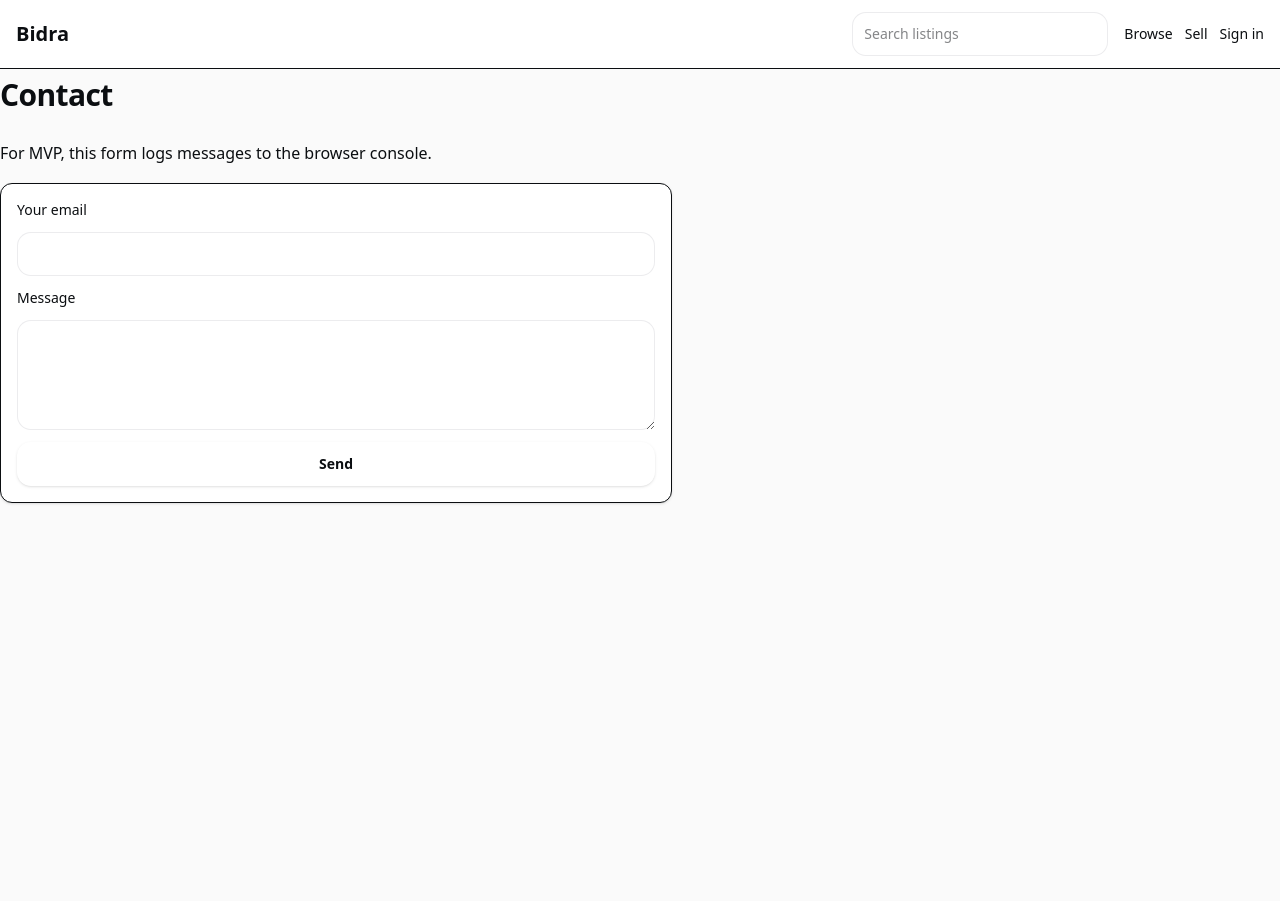
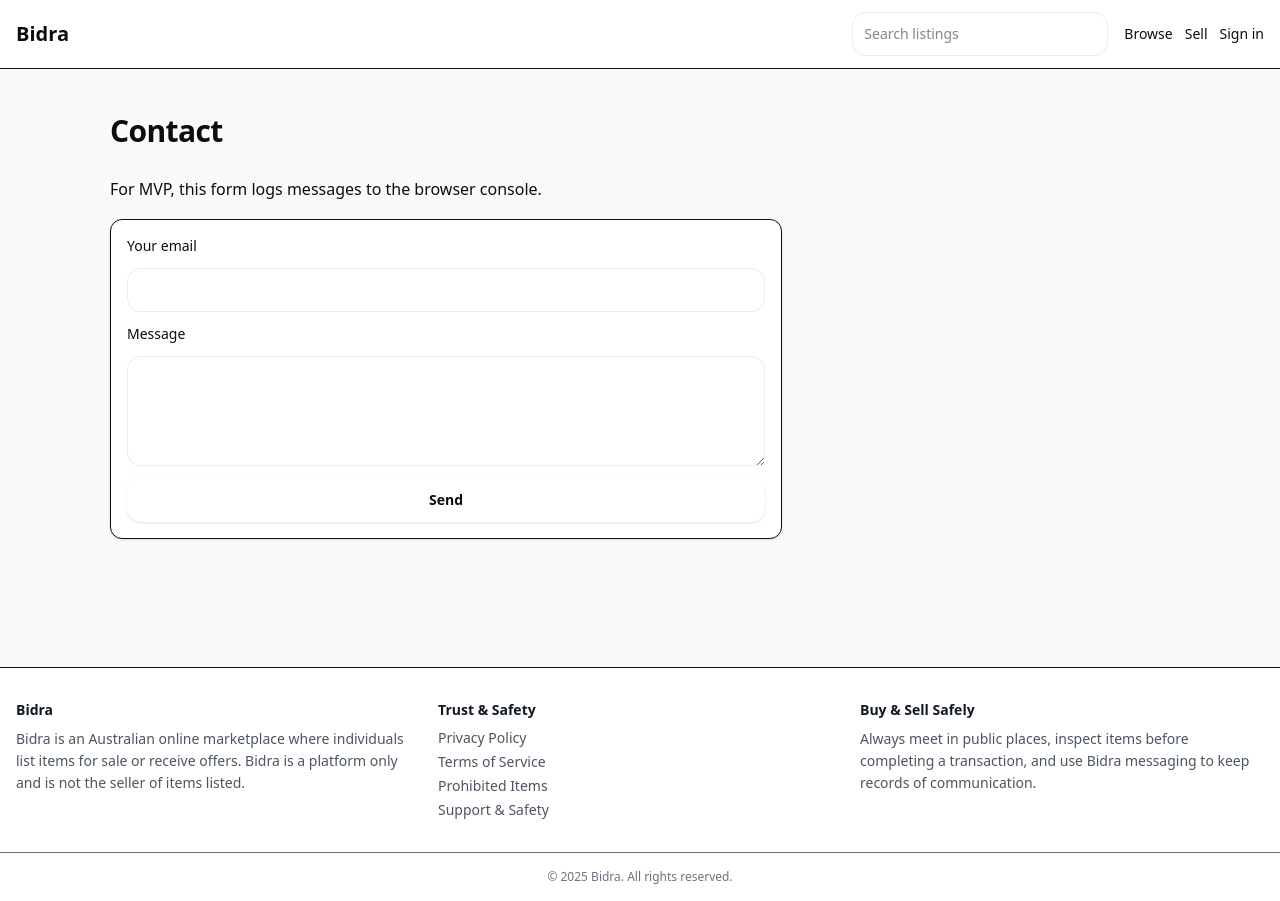
Before and after one commit to TradeFlow1/bidra, a Next.js app: page /contact in a window 1280 px wide. Before the commit the page ends 800 px from the top, so only its background shows below. Built offline with nearby package versions, Linux system fonts and the light colour scheme; no server answers.

Commit message:
Stabilise app layout with client providers, global footer, and safe auth rendering

```diff
--- a/app/layout.tsx
+++ b/app/layout.tsx
@@ -1,27 +1,25 @@
-import type { Metadata } from "next";
 import "./globals.css";
+import SiteHeader from "@/components/site-header";
+import SiteFooter from "@/components/site-footer";
+import Providers from "@/components/providers";
 
-import Providers from "@/components/providers";
-import SiteHeader from "@/components/site-header";
-import ActivityPinger from "@/components/activity-pinger";
-
-export const metadata: Metadata = {
+export const metadata = {
   title: "Bidra",
-  description: "Local buy/sell for South East Queensland.",
+  description: "An Australian marketplace to buy and sell items safely",
 };
 
 export default function RootLayout({
   children,
-}: Readonly<{
+}: {
   children: React.ReactNode;
-}>) {
+}) {
   return (
     <html lang="en">
       <body>
         <Providers>
-          <ActivityPinger />
           <SiteHeader />
-          {children}
+          <main>{children}</main>
+          <SiteFooter />
         </Providers>
       </body>
     </html>
--- a/components/providers.tsx
+++ b/components/providers.tsx
@@ -1,6 +1,5 @@
 "use client";
 
-import * as React from "react";
 import { SessionProvider } from "next-auth/react";
 
 export default function Providers({ children }: { children: React.ReactNode }) {
--- a/components/report-listing.tsx
+++ b/components/report-listing.tsx
@@ -1,3 +1,5 @@
+"use client";
+
 "use client";
 
 import Link from "next/link";
--- /dev/null
+++ b/components/site-footer.tsx
@@ -0,0 +1,49 @@
+import Link from "next/link";
+
+export default function SiteFooter() {
+  return (
+    <footer className="border-t bg-white mt-12">
+      <div className="mx-auto max-w-7xl px-4 py-8 grid gap-6 md:grid-cols-3 text-sm text-gray-600">
+        <div>
+          <div className="font-semibold text-gray-900 mb-2">Bidra</div>
+          <p>
+            Bidra is an Australian online marketplace where individuals list
+            items for sale or receive offers. Bidra is a platform only and is
+            not the seller of items listed.
+          </p>
+        </div>
+
+        <div>
+          <div className="font-semibold text-gray-900 mb-2">Trust & Safety</div>
+          <ul className="space-y-1">
+            <li>
+              <Link href="/legal/privacy">Privacy Policy</Link>
+            </li>
+            <li>
+              <Link href="/legal/terms">Terms of Service</Link>
+            </li>
+            <li>
+              <Link href="/legal/prohibited-items">Prohibited Items</Link>
+            </li>
+            <li>
+              <Link href="/support">Support & Safety</Link>
+            </li>
+          </ul>
+        </div>
+
+        <div>
+          <div className="font-semibold text-gray-900 mb-2">Buy & Sell Safely</div>
+          <p>
+            Always meet in public places, inspect items before completing a
+            transaction, and use Bidra messaging to keep records of
+            communication.
+          </p>
+        </div>
+      </div>
+
+      <div className="border-t py-4 text-center text-xs text-gray-500">
+        © {new Date().getFullYear()} Bidra. All rights reserved.
+      </div>
+    </footer>
+  );
+}
```
